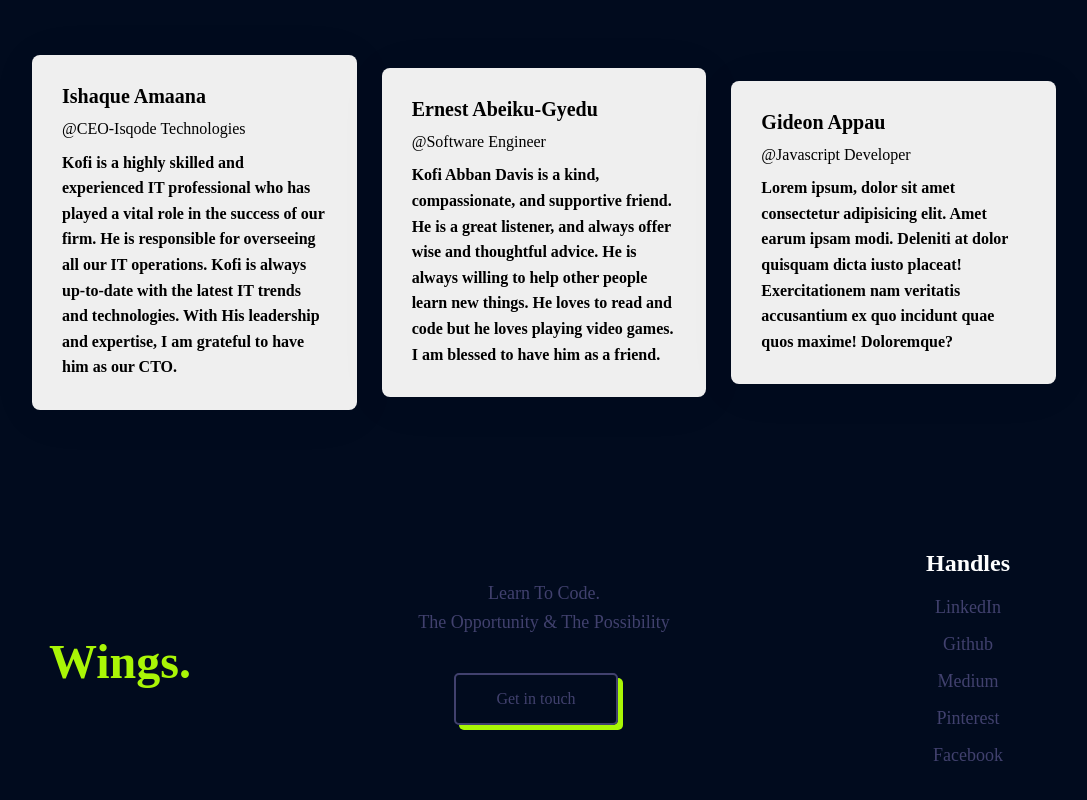
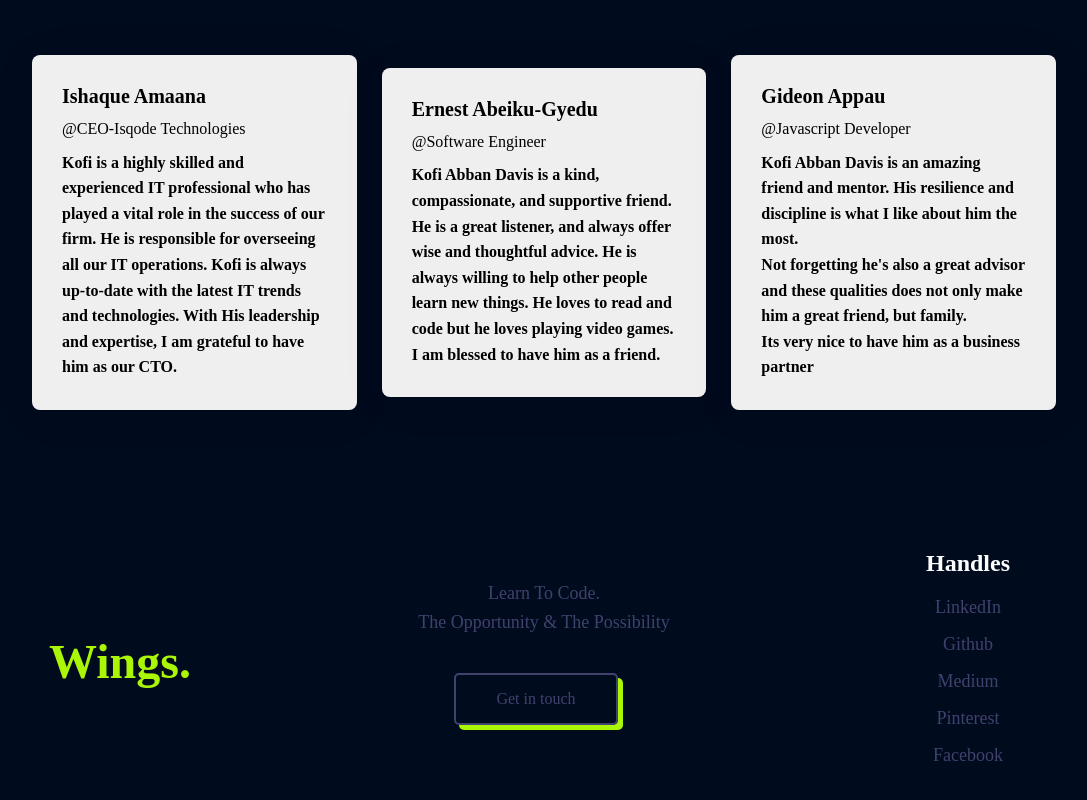
Before and after one commit to WingsDavis/Personal, a plain HTML site: page index.html in a window 1280 px wide. Shown: the part 1808-2608 px from the top of the page, without its empty margins (96-1183 px from the left). Drawn offline with Linux system fonts and the light colour scheme.

```diff
--- a/index.html
+++ b/index.html
@@ -114,10 +114,10 @@
               </div>
             </head>
             <p class="description">
-              <b>Lorem ipsum, dolor sit amet consectetur adipisicing elit. Amet earum
-              ipsam modi. Deleniti at dolor quisquam dicta iusto placeat!
-              Exercitationem nam veritatis accusantium ex quo incidunt quae quos
-              maxime! Doloremque?</b>
+              <b>Kofi Abban Davis is an amazing friend and mentor.
+                His resilience and discipline is what I like about him the most.<br>
+                Not forgetting he's also a great advisor and these qualities does not only make him a great friend, but family.<br>
+                Its very nice to have him as a business partner</b>
             </p>
           </div>
         </div>
```
